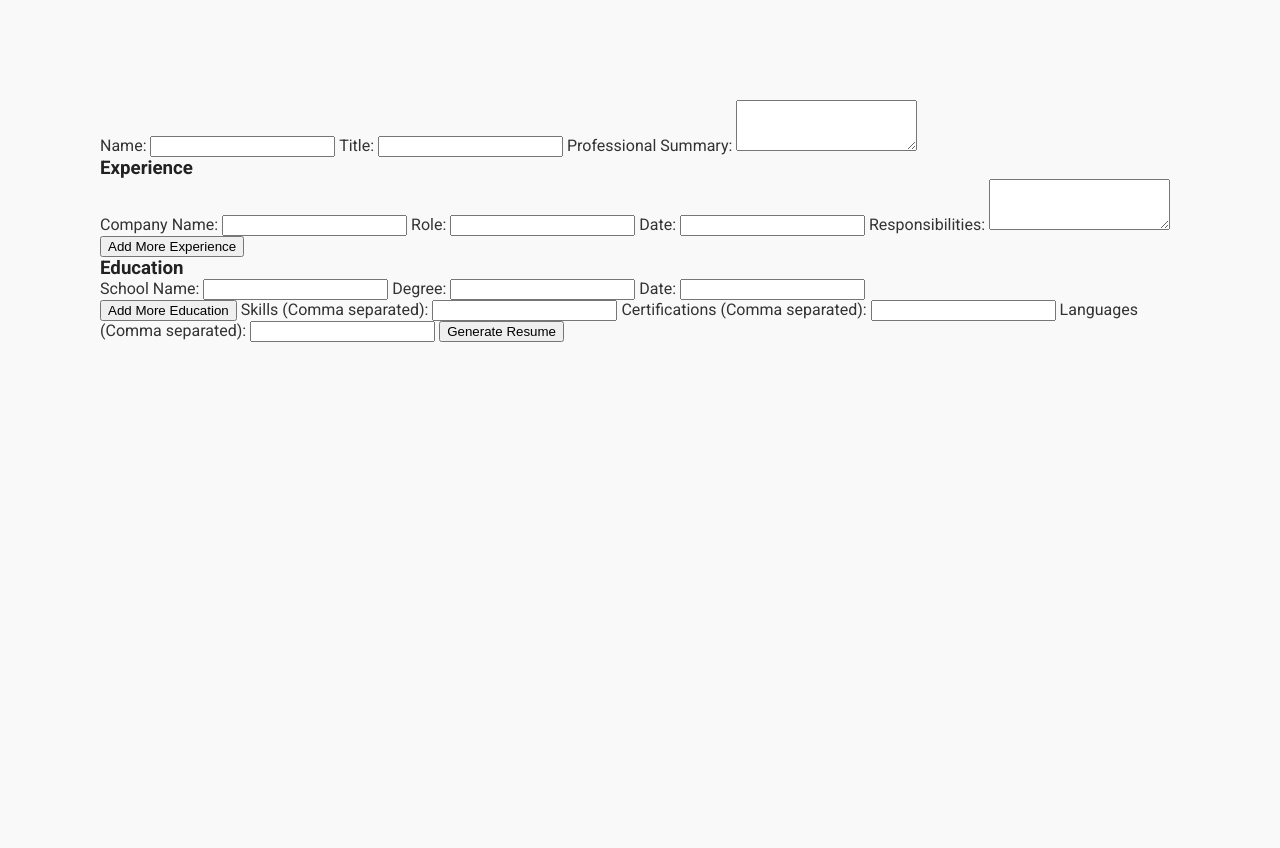
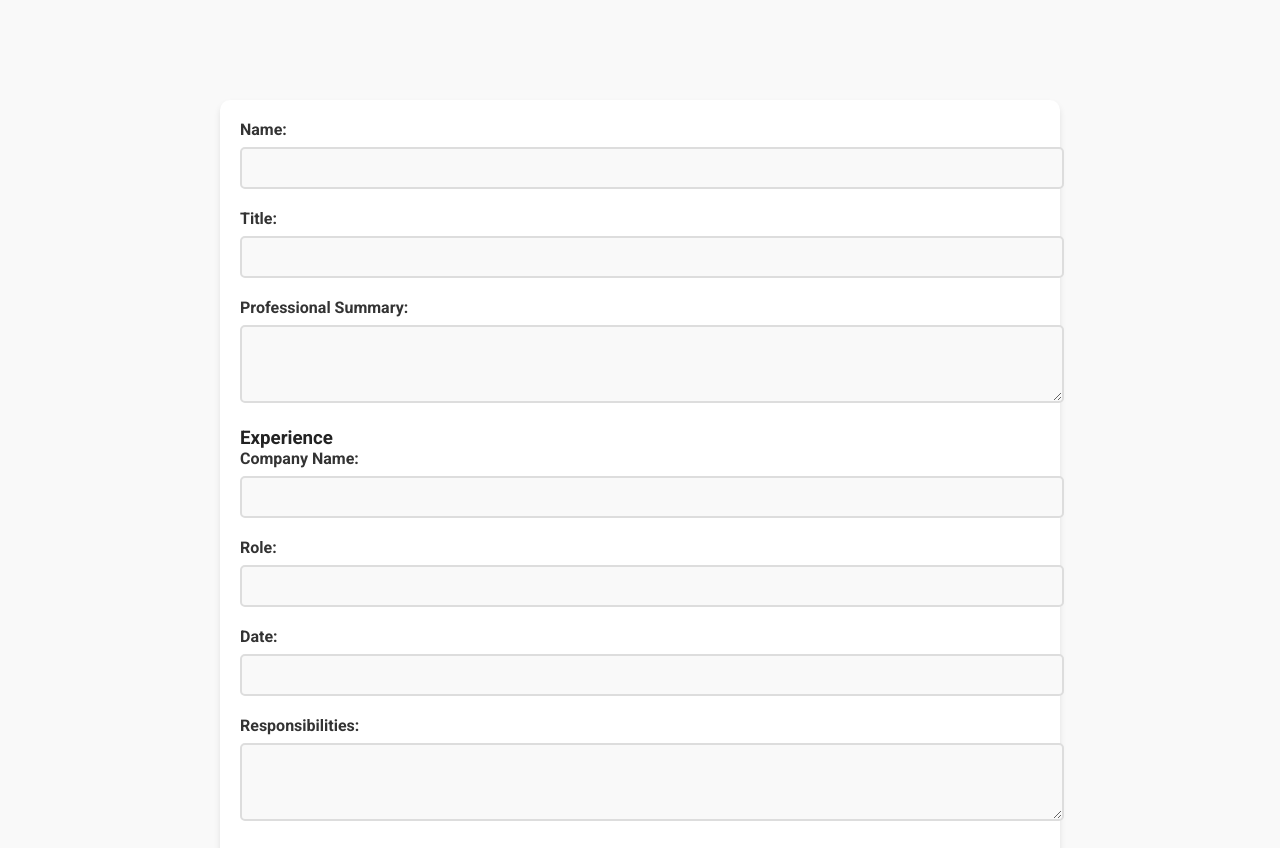
Before and after one commit to burair-ahmed/my-resume-builder-app, a plain HTML site: page index.html in a window 1280 px wide. Shown: the top 848 px of the page. Before the commit the page ends 800 px from the top, so only its background shows below. Drawn offline with Linux system fonts and the light colour scheme.

Commit message:
"Added form styling to index.html and style.css"

```diff
--- a/style.css
+++ b/style.css
@@ -221,3 +221,118 @@ footer {
     color: white;
     border-radius: 5px;
 }
+
+
+
+
+
+
+
+
+
+
+
+
+
+
+/* Form CSS */
+/* General Form Styles */
+form {
+    background-color: #fff;
+    border-radius: 10px;
+    padding: 20px;
+    box-shadow: 0 4px 6px rgba(0, 0, 0, 0.1);
+    width: 100%;
+    max-width: 800px;
+    margin: 0 auto;
+}
+
+/* Form Labels */
+label {
+    display: block;
+    margin-bottom: 8px;
+    font-weight: bold;
+    color: #333;
+}
+
+/* Form Inputs */
+input[type="text"],
+input[type="email"],
+textarea {
+    width: 100%;
+    padding: 10px;
+    margin-bottom: 20px;
+    border: 2px solid #ddd;
+    border-radius: 5px;
+    font-size: 1rem;
+    color: #333;
+    background-color: #f9f9f9;
+}
+
+input[type="text"]:focus,
+input[type="email"]:focus,
+textarea:focus {
+    border-color: #0073e6;
+    outline: none;
+}
+
+/* Textarea */
+textarea {
+    resize: vertical;
+}
+
+/* Add More Buttons (Experience and Education) */
+button[type="button"] {
+    padding: 10px 20px;
+    background-color: #0073e6;
+    color: white;
+    border: none;
+    border-radius: 5px;
+    cursor: pointer;
+    font-size: 1rem;
+    margin-top: 10px;
+    transition: background-color 0.3s ease;
+}
+
+button[type="button"]:hover {
+    background-color: #005bb5;
+}
+
+/* Submit Button */
+button[type="submit"] {
+    padding: 12px 25px;
+    background-color: #0073e6;
+    color: white;
+    border: none;
+    border-radius: 5px;
+    cursor: pointer;
+    font-size: 1rem;
+    width: 100%;
+    transition: background-color 0.3s ease;
+}
+
+button[type="submit"]:hover {
+    background-color: #005bb5;
+}
+
+/* Responsive Form Layout */
+@media (max-width: 768px) {
+    form {
+        padding: 15px;
+    }
+
+    label {
+        font-size: 1rem;
+    }
+
+    input[type="text"],
+    input[type="email"],
+    textarea {
+        font-size: 0.9rem;
+    }
+
+    button[type="button"],
+    button[type="submit"] {
+        font-size: 0.9rem;
+    }
+}
```
Also changed, not shown: index.html (+1 -0 lines).
